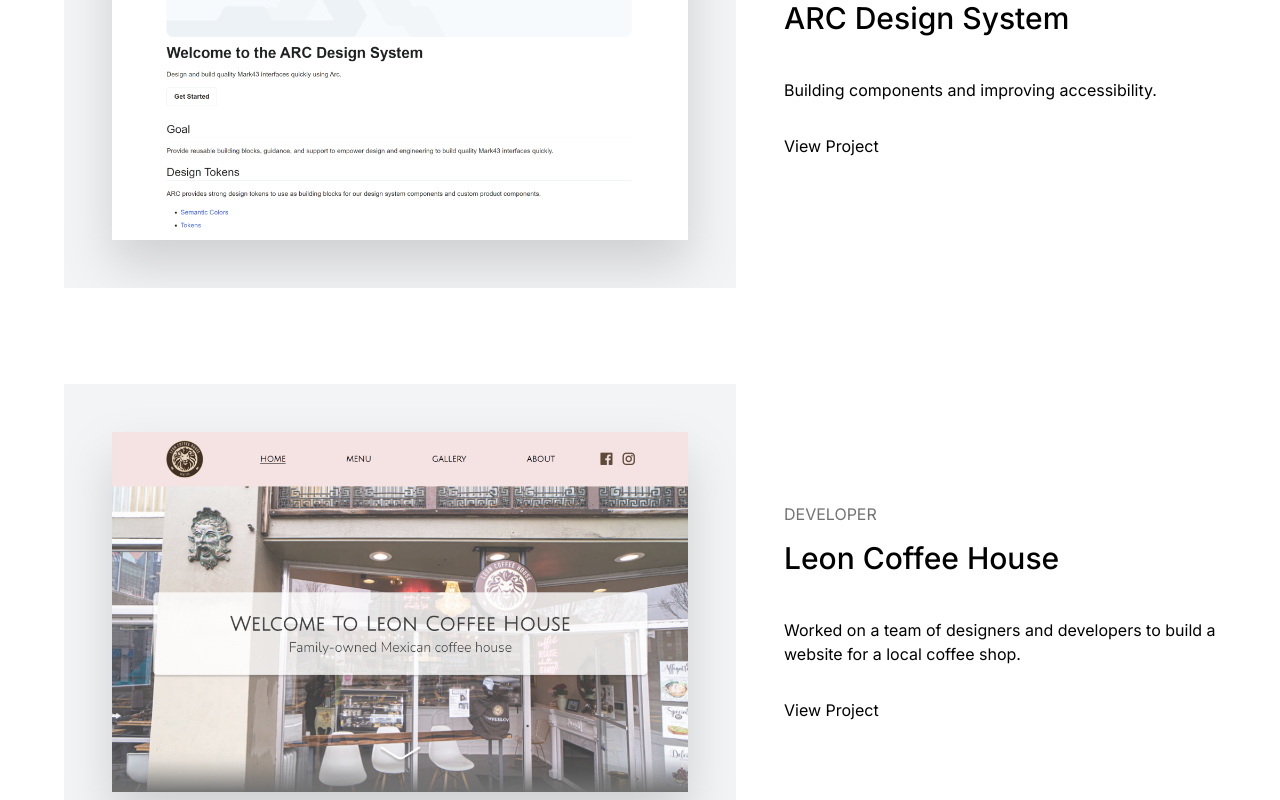
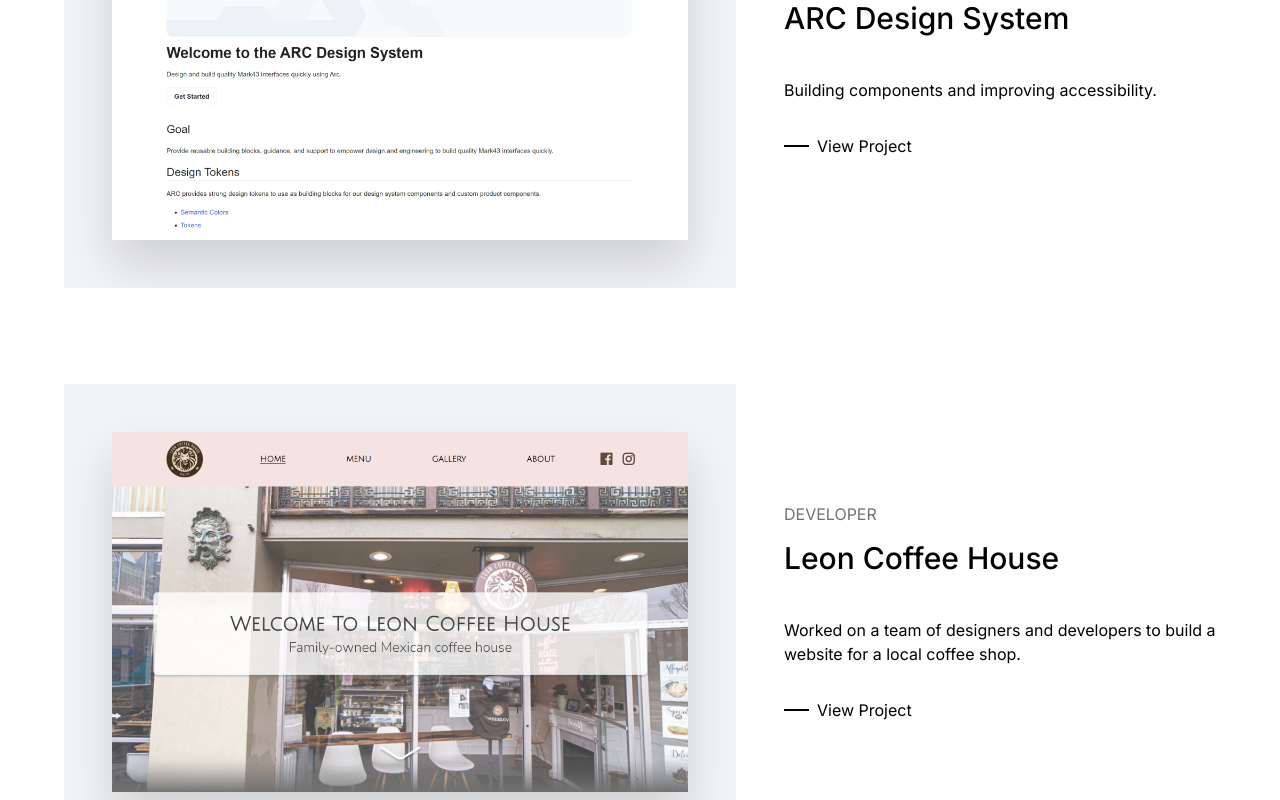
Before and after one commit to annawng/portfolio, a Next.js app: page / in a window 1280 px wide. Shown: the part 2400-3200 px from the top of the page. Built offline with nearby package versions, Linux system fonts and the light colour scheme.

Commit message:
Animate project images and buttons on hover

```diff
--- a/app/components/ProjectOverview.tsx
+++ b/app/components/ProjectOverview.tsx
@@ -1,4 +1,5 @@
-import React from 'react';
+'use client';
+import { motion, Variants, useAnimationControls } from 'framer-motion';
 
 import Image from 'next/image';
 import Link from 'next/link';
@@ -18,16 +19,40 @@
   imageSrc,
   href,
 }: ProjectOverviewProps) => {
+  const controls = useAnimationControls();
+
+  const imageVariants: Variants = {
+    initial: { scale: 1 },
+    hover: { scale: 1.05 },
+  };
+
+  const lineVariants: Variants = {
+    initial: { width: '25px' },
+    hover: { width: '50px' },
+  };
+
   return (
     <div className='flex justify-between items-center w-full overflow-hidden'>
       <div className='overflow-hidden w-7/12 bg-gray-100 p-12 flex justify-center'>
+        <motion.div
+          animate={controls}
+          variants={imageVariants}
+          transition={{ ease: 'easeInOut' }}
+        >
           <Image
             src={imageSrc}
             width={1080}
             height={675}
             alt=''
-          className='w-full object-cover hover:scale-105 duration-200 drop-shadow-2xl cursor-pointer'
+            className='w-full object-cover drop-shadow-2xl cursor-pointer'
+            onMouseEnter={() => {
+              controls.start('hover');
+            }}
+            onMouseLeave={() => {
+              controls.start('initial');
+            }}
           />
+        </motion.div>
       </div>
       <div className='flex flex-col gap-8 pl-12 flex-1'>
         <div>
@@ -35,9 +60,24 @@
           <h3 className='text-3xl font-medium leading-[3.5rem]'>{title}</h3>
         </div>
         <p>{description}</p>
+        <motion.div
+          className='flex items-center gap-2 w-fit cursor-pointer'
+          animate={controls}
+          onMouseEnter={() => {
+            controls.start('hover');
+          }}
+          onMouseLeave={() => {
+            controls.start('initial');
+          }}
+        >
+          <motion.div
+            className='border border-black w-[25px] h-[1px]'
+            variants={lineVariants}
+          ></motion.div>
           <Link href={`/project/${href}`} className='w-fit'>
             View Project
           </Link>
+        </motion.div>
       </div>
     </div>
   );
```
Lines whose indentation alone changed are shown as unchanged.
